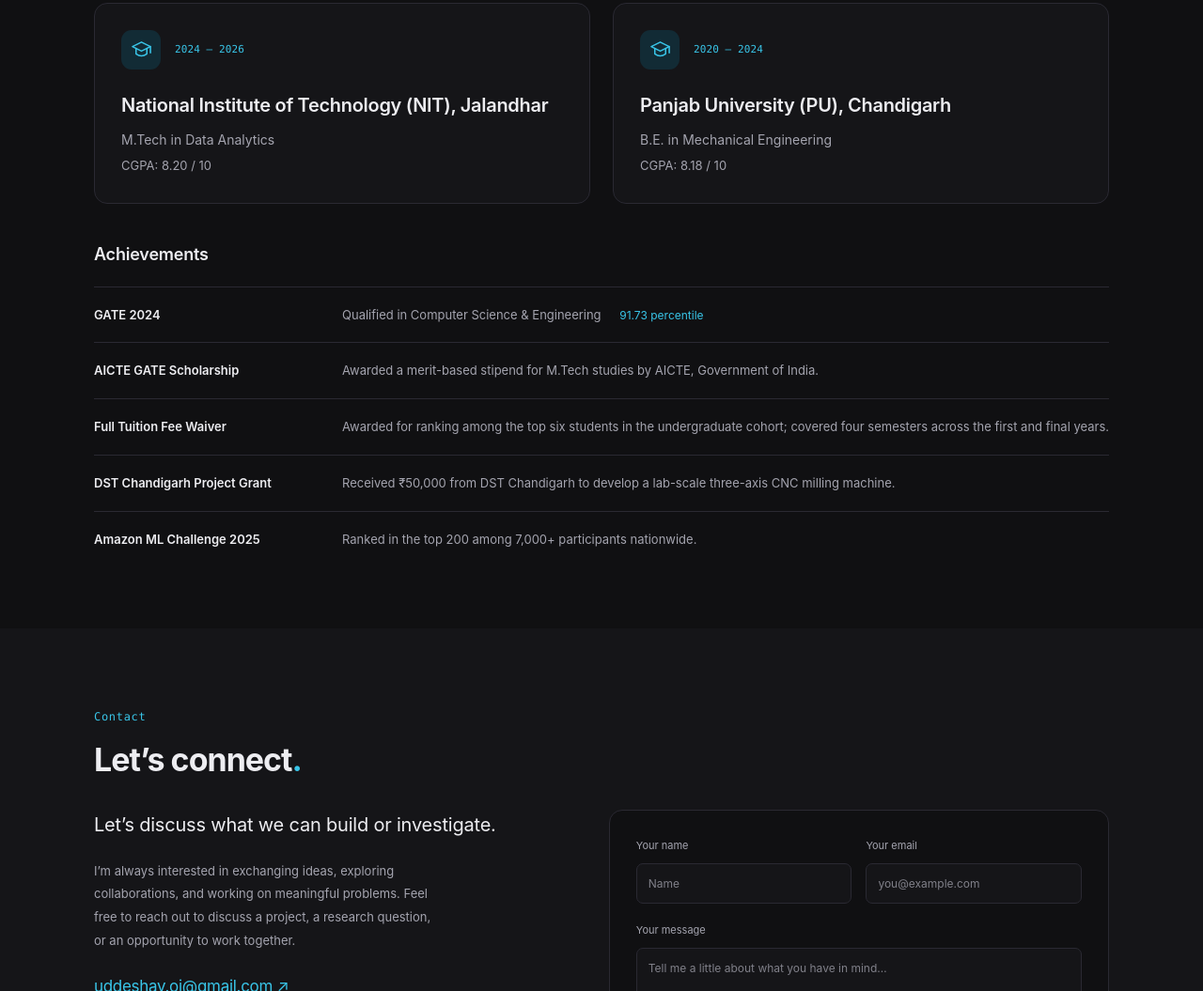
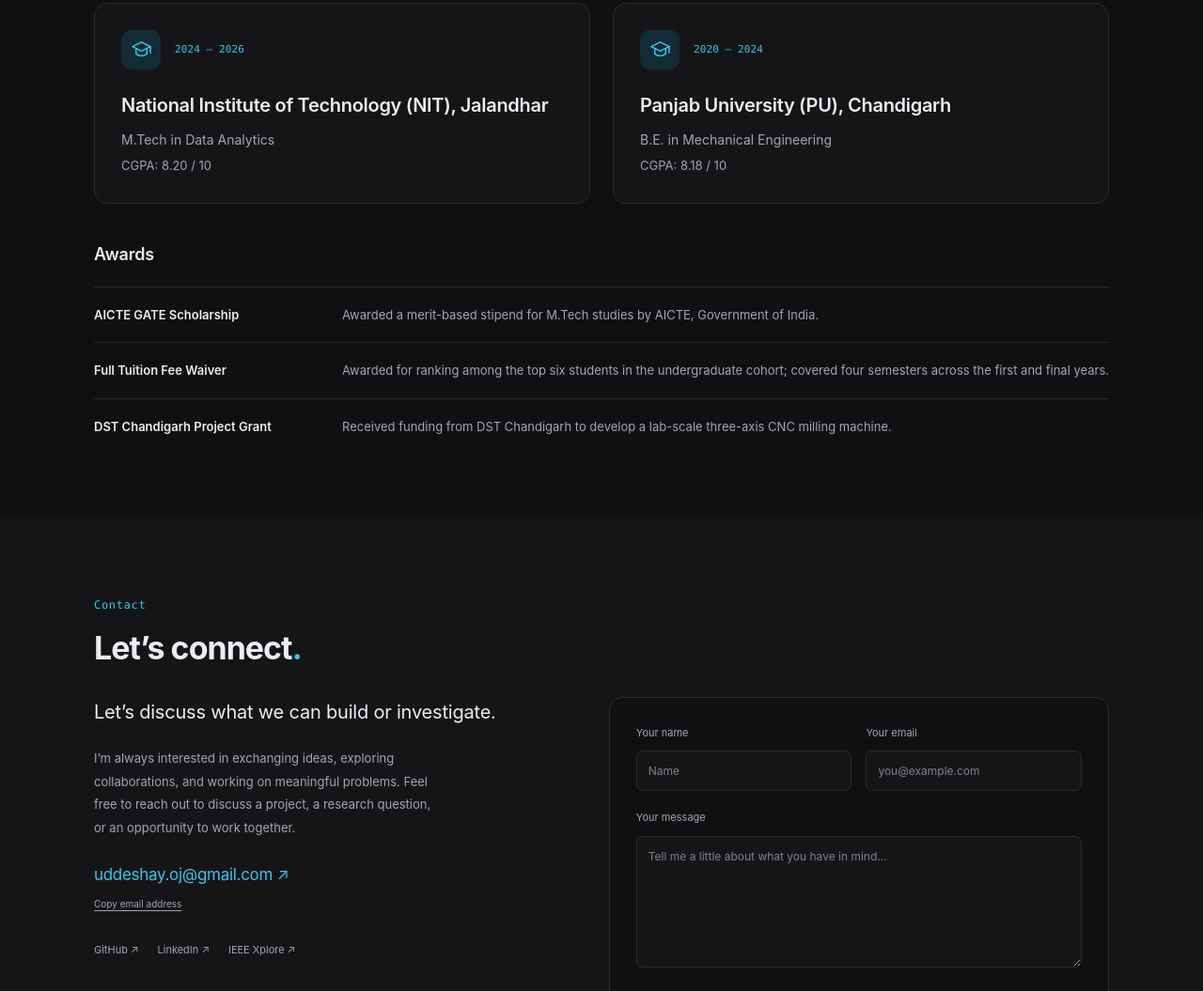
Before and after one commit to UddeshayAnand/UddeshayAnand.github.io, a plain HTML site: page index.html in a window 1280 px wide. Shown: the part 5898-6953 px from the top of the page at 94% size. Drawn offline with Linux system fonts and the light colour scheme.

Commit message:
Update index.html

```diff
--- a/index.html
+++ b/index.html
@@ -140,13 +140,11 @@
         <article class="education-card"><div class="education-card-top"><span class="education-icon" aria-hidden="true"><svg viewBox="0 0 24 24"><path d="m2 9 10-5 10 5-10 5Z"/><path d="M6 11v6c4 3 8 3 12 0v-6M22 9v7"/></svg></span><p class="date">2020 – 2024</p></div><h3>Panjab University (PU), Chandigarh</h3><p class="education-degree">B.E. in Mechanical Engineering</p><p class="education-grade">CGPA: 8.18 / 10</p></article>
       </div>
       <section class="achievements" id="achievements" aria-labelledby="achievements-title">
-        <h3 id="achievements-title">Achievements</h3>
+        <h3 id="achievements-title">Awards</h3>
         <ul class="achievement-list">
-          <li><span class="achievement-name">GATE 2024</span><p>Qualified in Computer Science &amp; Engineering <span class="achievement-score">91.73 percentile</span></p></li>
           <li><span class="achievement-name">AICTE GATE Scholarship</span><p>Awarded a merit-based stipend for M.Tech studies by AICTE, Government of India.</p></li>
           <li><span class="achievement-name">Full Tuition Fee Waiver</span><p>Awarded for ranking among the top six students in the undergraduate cohort; covered four semesters across the first and final years.</p></li>
-          <li><span class="achievement-name">DST Chandigarh Project Grant</span><p>Received ₹50,000 from DST Chandigarh to develop a lab-scale three-axis CNC milling machine.</p></li>
-          <li><span class="achievement-name">Amazon ML Challenge 2025</span><p>Ranked in the top 200 among 7,000+ participants nationwide.</p></li>
+          <li><span class="achievement-name">DST Chandigarh Project Grant</span><p>Received funding from DST Chandigarh to develop a lab-scale three-axis CNC milling machine.</p></li>
         </ul>
       </section>
     </section>
```
